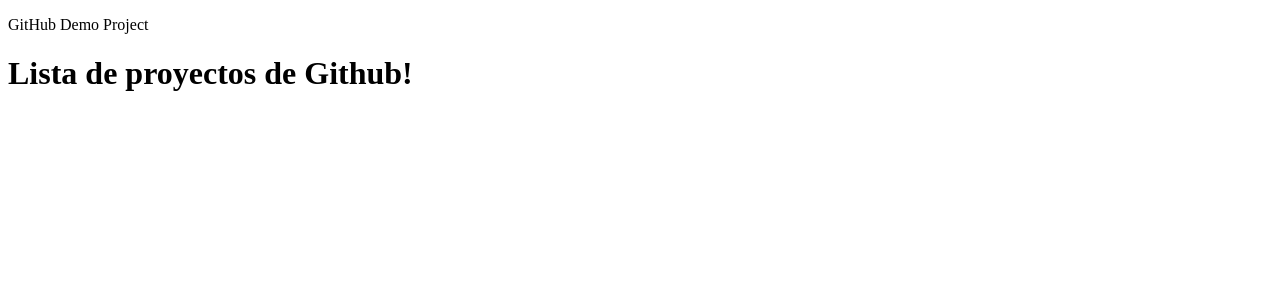
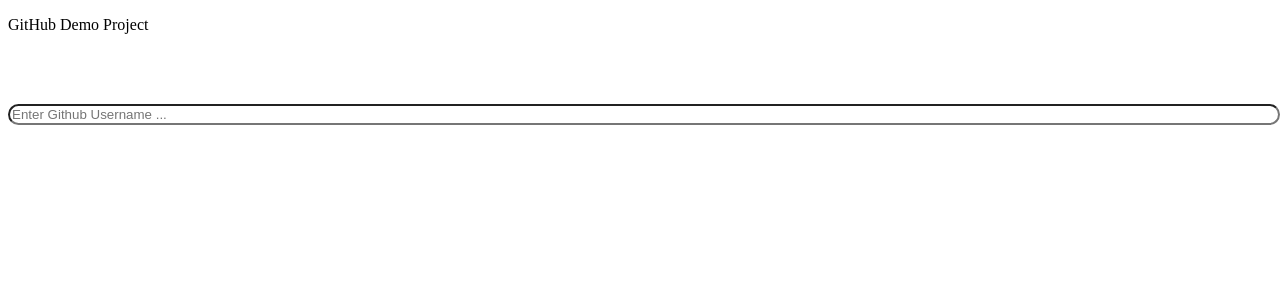
Before and after one commit to leovavi/gitlist, a React app: page / in a window 1280 px wide. Shown: the top 300 px of the page. Built offline with nearby package versions, Linux system fonts and the light colour scheme; the HTML template or start-up script is replaced by a standard one.

Commit message:
Added Search Component

```diff
--- a/src/App.js
+++ b/src/App.js
@@ -1,13 +1,19 @@
 import React from 'react';
 import ReactDOM from 'react-dom';
 import Header from "./Header.js";
+import Search from "./Search.js";
 
 const App = () => {
   return (
     <div>
-      <Header />
+      <div>
+        <Header />
+      </div>
+      <br></br>
+      <br></br>
+      <br></br>
       <div className="container">
-        <h1>Lista de proyectos de Github!</h1>
+        <Search />
       </div>
     </div>
   );
--- /dev/null
+++ b/src/Search.js
@@ -0,0 +1,17 @@
+import React from 'react';
+import * as RB from "react-bootstrap";
+
+const Search = () => {
+    return(
+        <form>
+            <RB.FormGroup controlId="userId" validationState="success">
+                <RB.FormControl type="text" placeholder="Enter Github Username ..."
+                    style={{width: "100%", borderRadius: "50px"}}>
+                </RB.FormControl>
+                <RB.FormControl.Feedback />
+            </RB.FormGroup>
+        </form>
+    );
+}
+
+export default Search;
--- a/webpack.config.js
+++ b/webpack.config.js
@@ -16,8 +16,19 @@ module.exports = {
     reasons: true,
     chunks: false
   },
+  devServer: {
+    contentBase: path.join(__dirname, 'dist'),
+    compress: true,
+    port: 9000
+  },
   module: {
     rules: [
+      {
+        enforce: "pre",
+        test: /\.jsx?$/,
+        loader: "eslint-loader",
+        exclude: /node_modules/
+      },
       {
         test: /\.jsx?$/,
         loader: "babel-loader"
```
Also changed, not shown: package.json (+22 -10 lines), .eslintrc.json, 3 other files (tests, documents, lock files or other folders).
